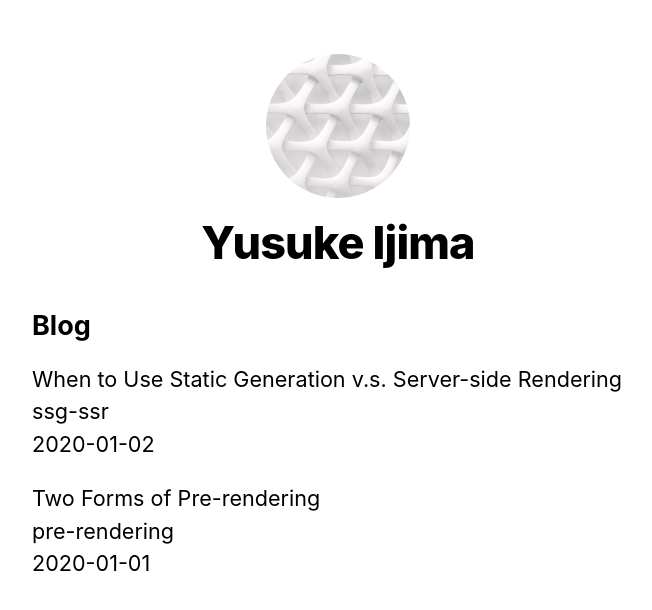
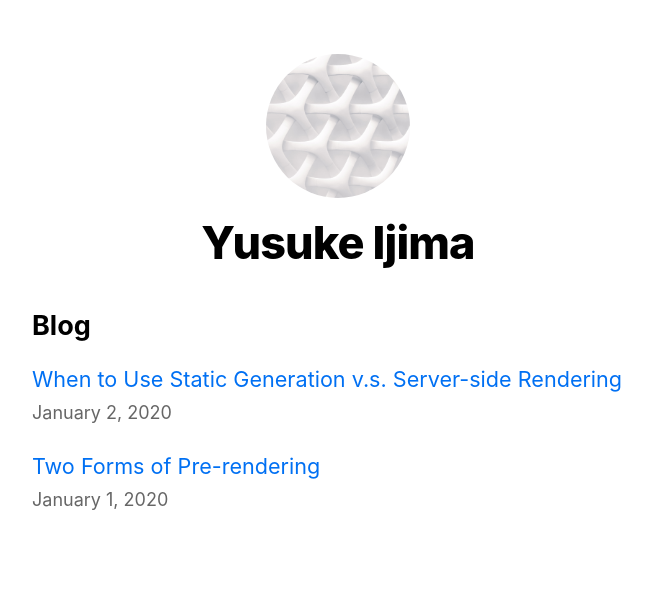
Before and after one commit to Yusuke-Ijima2/tamatebako, a Next.js app in the folder front/app/: page / in a window 1280 px wide. Shown: the top 610 px of the page, without its empty margins (302-954 px from the left). Built offline with nearby package versions, Linux system fonts and the light colour scheme.

Commit message:
Dynamic Routes , API Routes #3

```diff
--- /dev/null
+++ b/front/app/components/date.tsx
@@ -0,0 +1,6 @@
+import { parseISO, format } from "date-fns";
+
+export default function Date({ dateString }) {
+  const date = parseISO(dateString);
+  return <time dateTime={dateString}>{format(date, "LLLL d, yyyy")}</time>;
+}
--- a/front/app/package.json
+++ b/front/app/package.json
@@ -10,6 +10,7 @@
   },
   "dependencies": {
     "@typescript-eslint/parser": "^5.30.6",
+    "date-fns": "^2.28.0",
     "eslint-config-prettier": "^8.5.0",
     "eslint-plugin-jest": "^26.5.3",
     "eslint-plugin-react": "^7.30.1",
--- a/front/app/pages/index.tsx
+++ b/front/app/pages/index.tsx
@@ -1,6 +1,8 @@
 import Layout from "../components/layout";
 import utilStyles from "../styles/utils.module.css";
 import { getSortedPostsData } from "../lib/posts";
+import Link from "next/link";
+import Date from "../components/date";
 
 // export async function getStaticProps() {
 //   const allPostsData = getSortedPostsData();
@@ -22,19 +24,18 @@
 export default function Home({ allPostsData }) {
   return (
     <Layout home>
-      {/* Keep the existing code here */}
-
-      {/* Add this <section> tag below the existing <section> tag */}
       <section className={`${utilStyles.headingMd} ${utilStyles.padding1px}`}>
         <h2 className={utilStyles.headingLg}>Blog</h2>
         <ul className={utilStyles.list}>
           {allPostsData.map(({ id, date, title }) => (
             <li className={utilStyles.listItem} key={id}>
-              {title}
+              <Link href={`/posts/${id}`}>
+                <a>{title}</a>
+              </Link>
               <br />
-              {id}
-              <br />
-              {date}
+              <small className={utilStyles.lightText}>
+                <Date dateString={date} />
+              </small>
             </li>
           ))}
         </ul>
```
Also changed, not shown: front/app/pages/posts/[id].js (+13 -5 lines), 1 other file (tests, documents, lock files or other folders).
